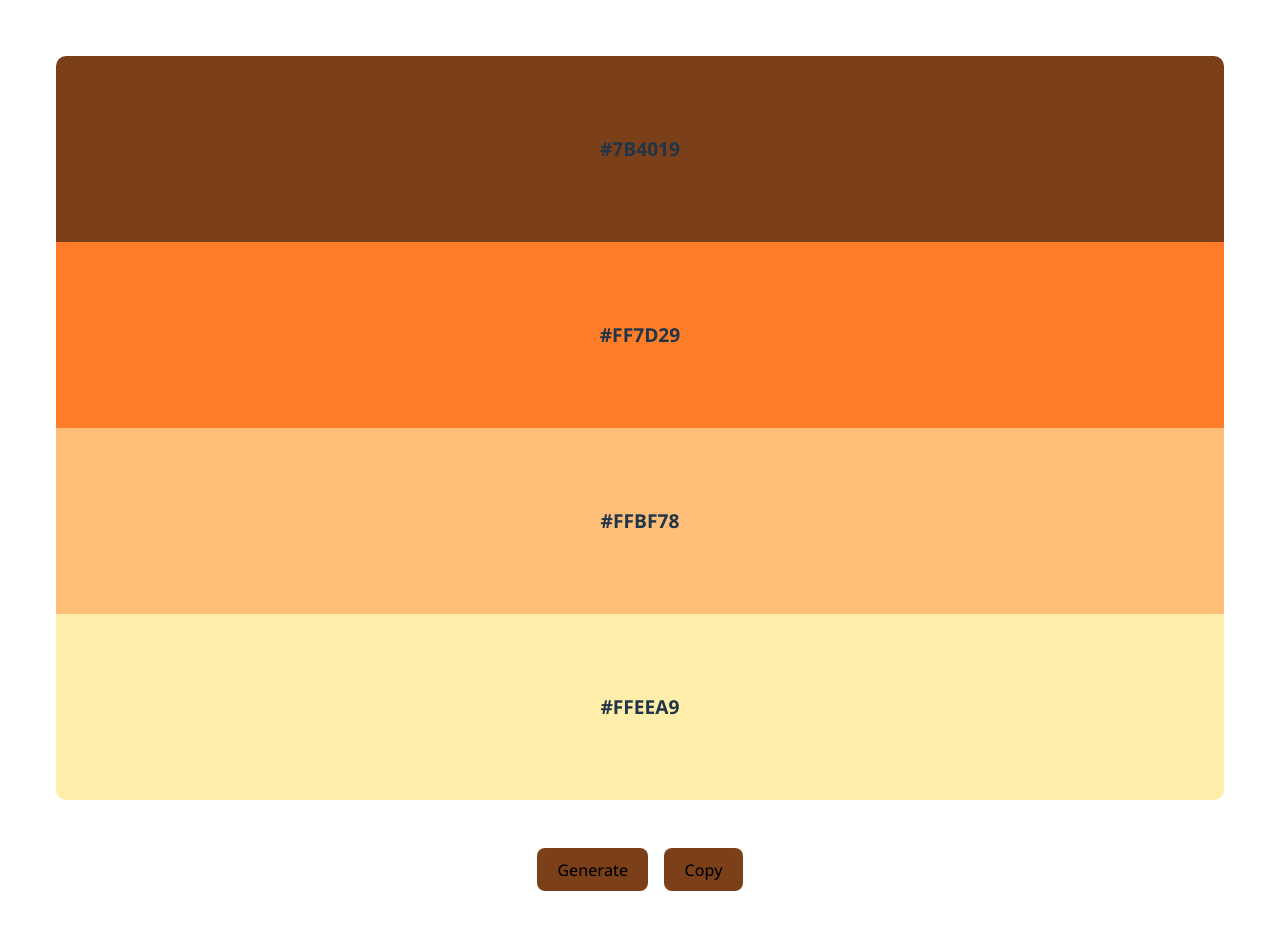
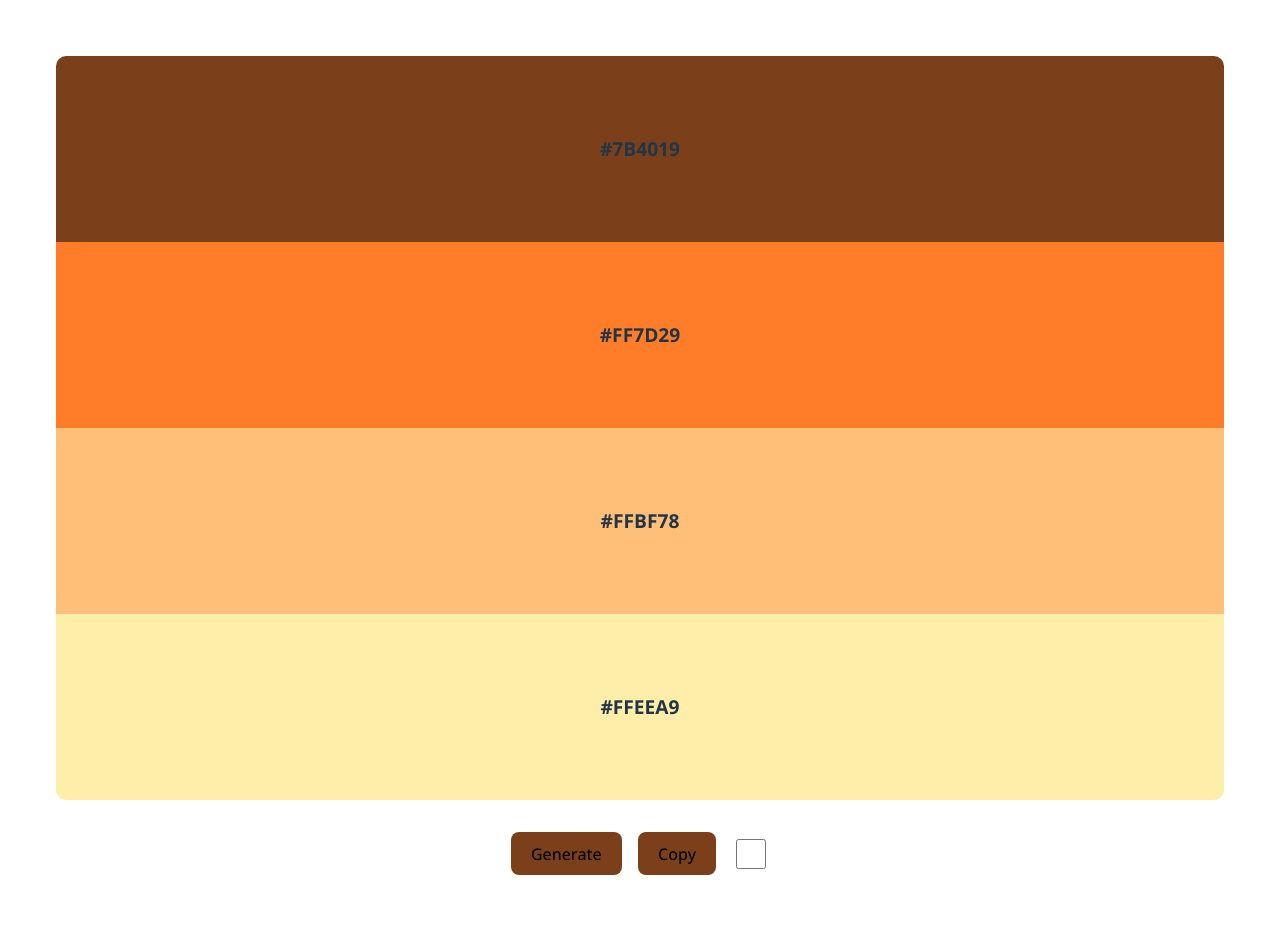
Before and after one commit to kwame-Owusu/color-generator, a React (Vite) app: page / in a window 1280 px wide. Built offline with nearby package versions, Linux system fonts and the light colour scheme.

Commit message:
adding option for pastel colors, will improve logic

```diff
--- a/src/App.css
+++ b/src/App.css
@@ -43,9 +43,18 @@
 .color-4 {
   border-radius: 0px 0px 10px 10px;
 }
-.generate-btn {
-  margin-top: 2rem;
+
+#check-pastel{
+  width: 30px;
+  height: 30px;
+  cursor: pointer;
 }
-.copy-btn {
-  margin-left: 1rem;
+
+.btn-container{
+  margin-top: 1rem;
+  display: flex;
+  flex-direction: row;
+  align-items: center;
+  gap: 1rem;
+  justify-content: center;
 }
--- a/src/App.jsx
+++ b/src/App.jsx
@@ -48,10 +48,37 @@ function App() {
   const [isCopied, setIsCopied] = useState(false);
 
   async function handleCopy() {
-    const colorString = currentColors.join(" ")
+    const colorString = currentColors.join(" ");
     await navigator.clipboard.writeText(colorString);
     setIsCopied(true);
-    setTimeout(() => setIsCopied(false), 2000)
+    setTimeout(() => setIsCopied(false), 2000);
+  }
+
+  function applyPastel(hexColor, blendAmount = 0.45) {
+    const hex = hexColor.replace("#", "");
+
+    // Convert to RGB
+    const r = parseInt(hex.substr(0, 2), 16);
+    const g = parseInt(hex.substr(2, 2), 16);
+    const b = parseInt(hex.substr(4, 2), 16);
+
+    // Blend with white
+    const newR = Math.round(r + (255 - r) * blendAmount);
+    const newG = Math.round(g + (255 - g) * blendAmount);
+    const newB = Math.round(b + (255 - b) * blendAmount);
+    // Convert back to hex
+    return `#${newR.toString(16).padStart(2, "0")}${newG
+      .toString(16)
+      .padStart(2, "0")}${newB.toString(16).padStart(2, "0")}`;
+  }
+  function turnPastel(colors) {
+    const pastelColors = []
+    for(const color of colors){
+      const newPastel = applyPastel(color);
+      pastelColors.push(newPastel);
+    }
+    console.log(pastelColors);
+    setColors(pastelColors)
   }
 
   function handleGenerate() {
@@ -69,6 +96,8 @@ function App() {
   return (
     <>
       <ColorDivs colors={currentColors} />
+
+      <div className="btn-container">
         <button
           className="generate-btn"
           style={{ backgroundColor: currentColors[0] }}
@@ -83,6 +112,13 @@ function App() {
         >
           {isCopied ? "Copied palette ✅" : "Copy"}
         </button>
+        <input
+          type="checkbox"
+          id="check-pastel"
+          name="pastel"
+          onChange={() => turnPastel(currentColors)}
+        />
+      </div>
     </>
   );
 }
```
Lines whose indentation alone changed are shown as unchanged.
